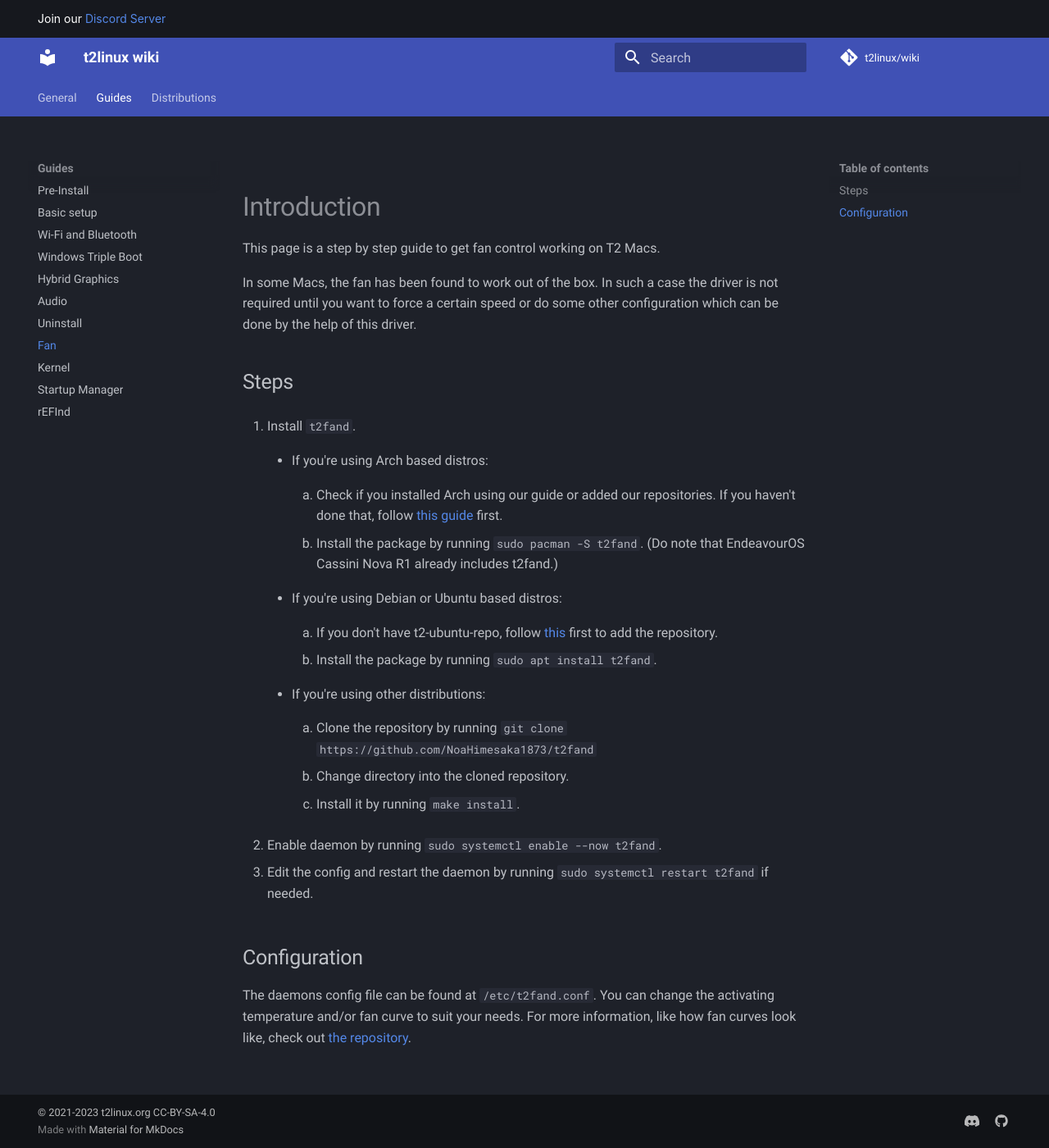
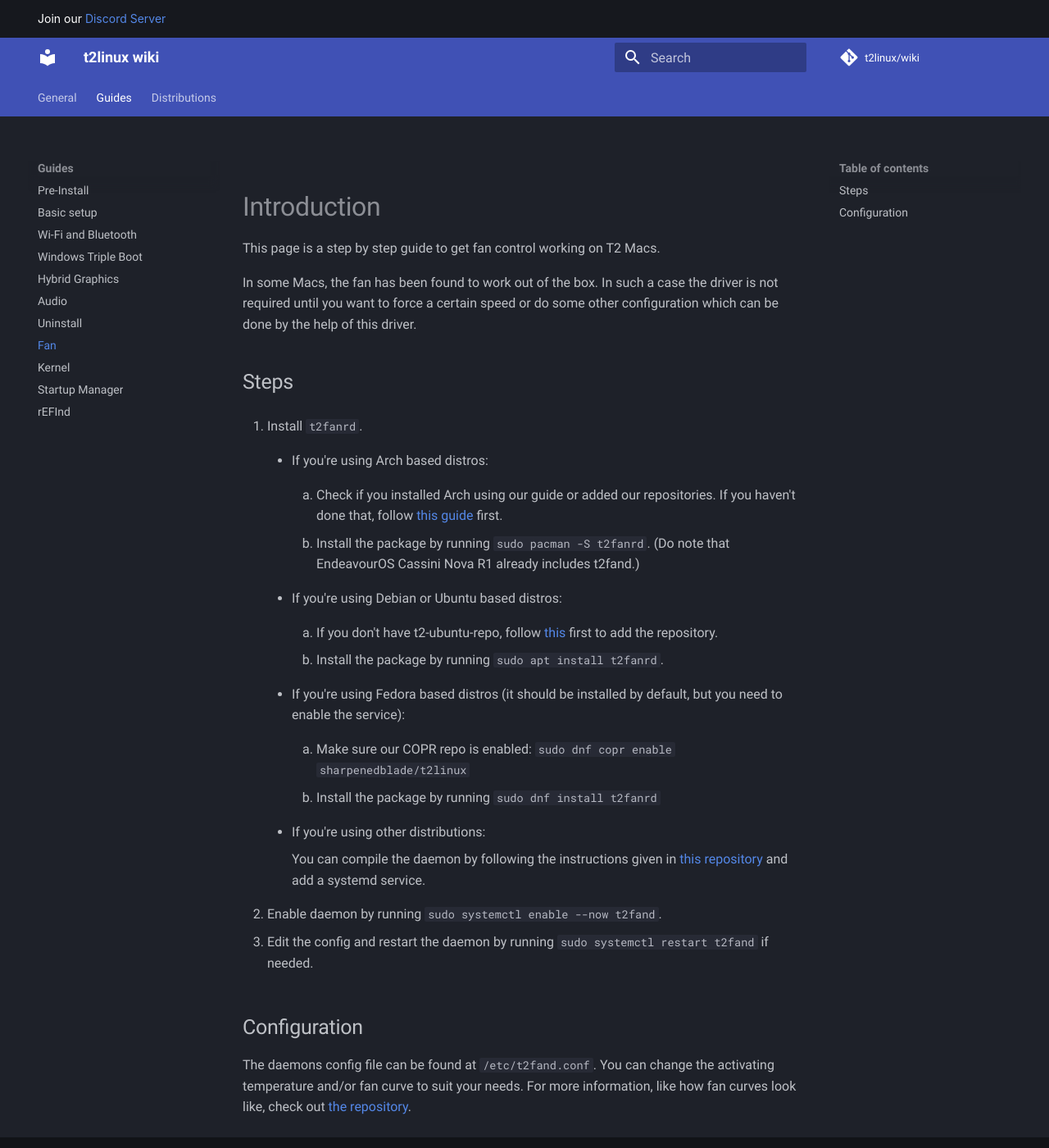
Before and after one commit to t2linux/wiki, an MkDocs documentation site: the page built from docs/guides/fan.md, in a window 1280 px wide and 1400 px high. Shown: the whole window at 82% size. Built offline with MkDocs 1.6.1 and Material for MkDocs 9.7.7, drawn with Linux system fonts in a browser that asks for light colours; comment, search, counter and statistics services are not loaded.

Commit message:
Fan: Use the rust daemon (#495)
Co-authored-by: Sharpened Blade <sharpenedblade@proton.me>

```diff
--- a/docs/guides/fan.md
+++ b/docs/guides/fan.md
@@ -6,27 +6,29 @@ In some Macs, the fan has been found to work out of the box. In such a case the
 
 ## Steps
 
-1. Install `t2fand`.
+1. Install `t2fanrd`.
 
     -   If you're using Arch based distros:
 
         1. Check if you installed Arch using our guide or added our repositories. If you haven't done that, follow [this guide](https://wiki.t2linux.org/distributions/arch/faq/#updating-kernel) first.
 
-        2. Install the package by running `sudo pacman -S t2fand`. (Do note that EndeavourOS Cassini Nova R1 already includes t2fand.)
+        2. Install the package by running `sudo pacman -S t2fanrd`. (Do note that EndeavourOS Cassini Nova R1 already includes t2fand.)
 
     -   If you're using Debian or Ubuntu based distros:
 
         1. If you don't have t2-ubuntu-repo, follow [this](https://github.com/AdityaGarg8/t2-ubuntu-repo#apt-repository-for-t2-macs) first to add the repository.
 
-        2. Install the package by running `sudo apt install t2fand`.
+        2. Install the package by running `sudo apt install t2fanrd`.
+
+    -   If you're using Fedora based distros (it should be installed by default, but you need to enable the service):
+
+        1. Make sure our COPR repo is enabled: `sudo dnf copr enable sharpenedblade/t2linux`
+
+        2. Install the package by running `sudo dnf install t2fanrd`
 
     -   If you're using other distributions:
 
-        1. Clone the repository by running `git clone https://github.com/NoaHimesaka1873/t2fand`
-
-        2. Change directory into the cloned repository.
-
-        3. Install it by running `make install`.
+        You can compile the daemon by following the instructions given in [this repository](https://github.com/GnomedDev/T2FanRD) and add a systemd service.
 
 2. Enable daemon by running `sudo systemctl enable --now t2fand`.
 
@@ -35,4 +37,4 @@ In some Macs, the fan has been found to work out of the box. In such a case the
 ## Configuration
 
 The daemons config file can be found at `/etc/t2fand.conf`. You can change the activating temperature and/or fan curve to suit your needs.
-For more information, like how fan curves look like, check out [the repository](https://github.com/NoaHimesaka1873/t2fand).
+For more information, like how fan curves look like, check out [the repository](https://github.com/GnomedDev/T2FanRD).
```
